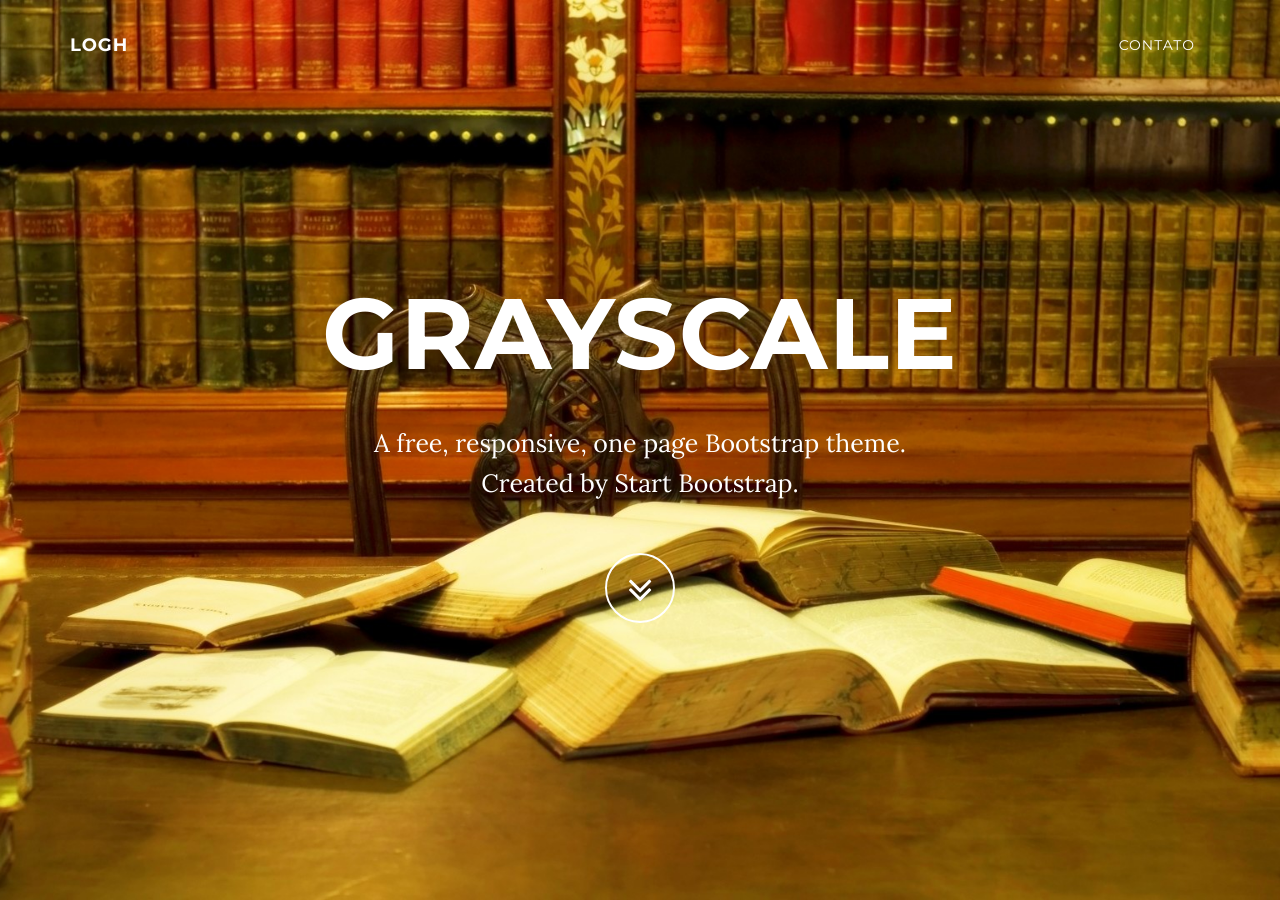
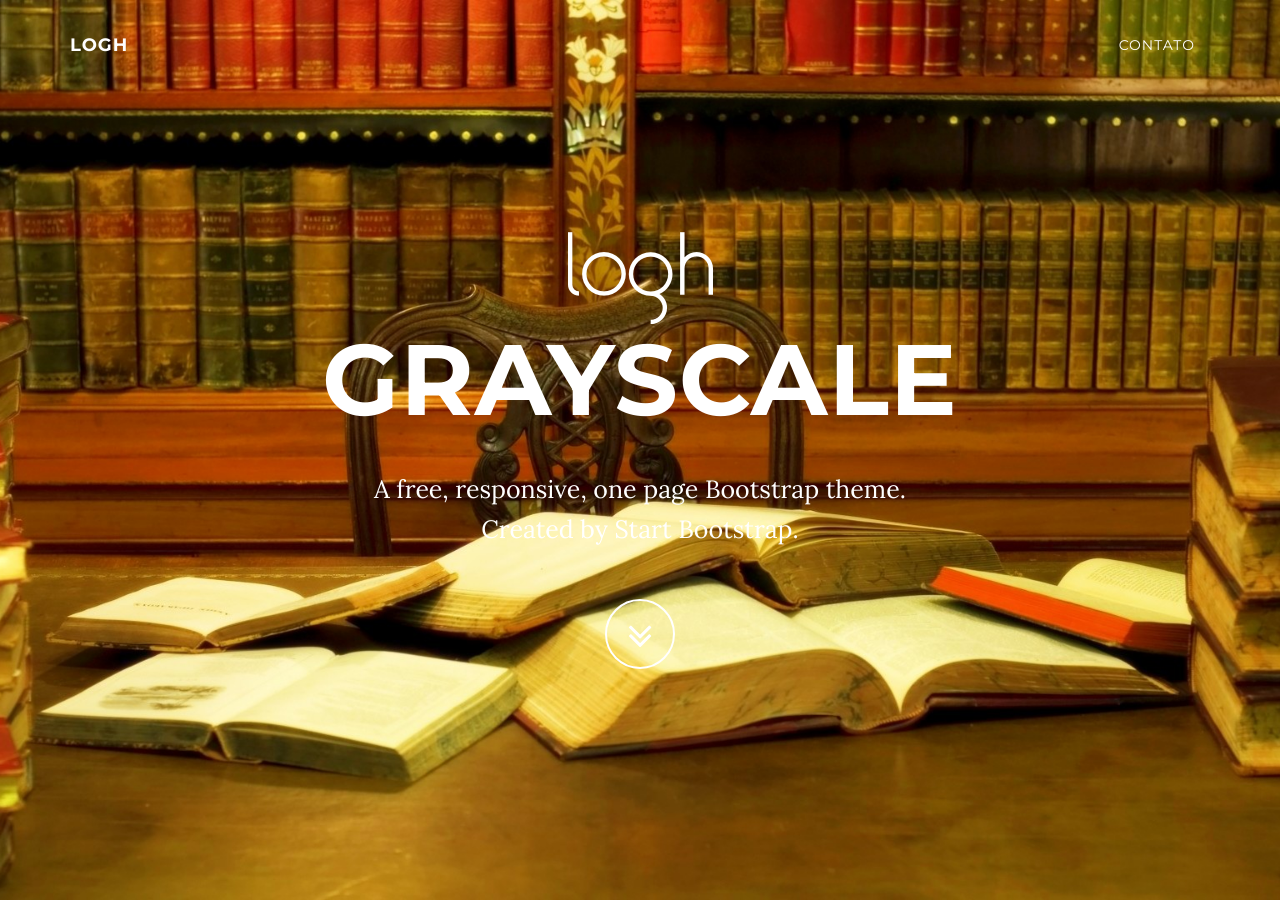
Before and after one commit to loghtecnologia/loghtecnologia.github.io, a Jekyll site: the page built from index.html, in a window 1280 px wide and 900 px high. Built offline with Jekyll 4.4.1, drawn with Linux system fonts in a browser that asks for light colours.

Commit message:
Alterado logo no site

```diff
--- a/_includes/header.html
+++ b/_includes/header.html
@@ -4,6 +4,7 @@
             <div class="container">
                 <div class="row">
                     <div class="col-md-8 col-md-offset-2">
+                        <img src="img/Logo9.png"></img>
                         <h1 class="brand-heading">Grayscale</h1>
                         <p class="intro-text">A free, responsive, one page Bootstrap theme.<br>Created by Start Bootstrap.</p>
                         <a href="#about" class="btn btn-circle page-scroll">
```
Also changed, not shown: img/Logo9.png (added).
